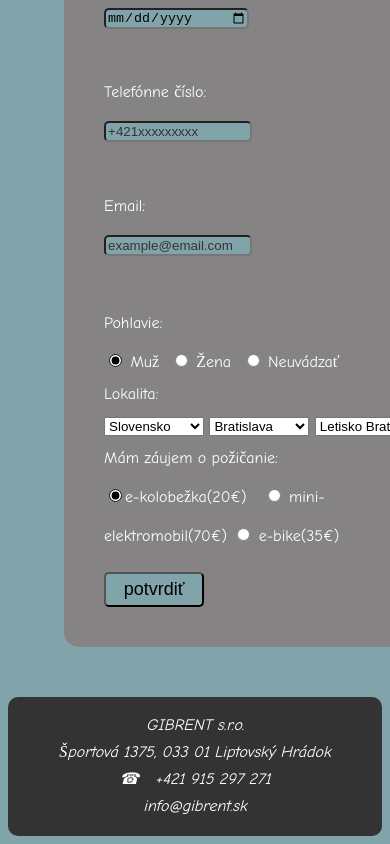
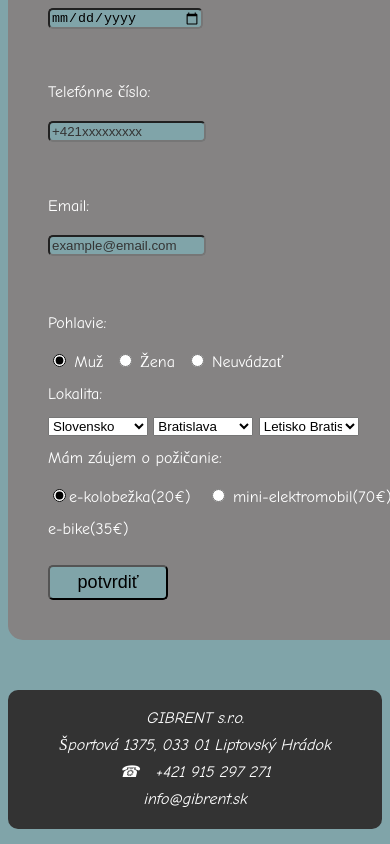
Before and after one commit to SamuelGibala/webte1-zadanie2, a plain HTML site: page index.html in a window 390 px wide. Shown: the part 644-1488 px from the top of the page. Drawn offline with Linux system fonts and the light colour scheme.

Commit message:
final version(updated core UX)

```diff
--- a/css/style.css
+++ b/css/style.css
@@ -29,7 +29,7 @@ hgroup{
 .core{
     width: 70%;
     min-width: 320px;
-    margin: 0 15%;
+    margin: auto;
     padding: 40px;
     background-color: rgb(133, 131, 131);
     border-radius: 15px;
@@ -70,7 +70,7 @@ input[type=button], input[type=submit]{
     text-align: center;
     horiz-align: center;
     font-size: large;
-    min-width: 100px;
+    min-width: 120px;
     padding: 5px;
 }
 
@@ -122,6 +122,10 @@ footer{
     .column {
         width: 100%;
     }
+    .core{
+        margin: auto;
+        width: 100%;
+    }
 }
 
 #differentText{
```
